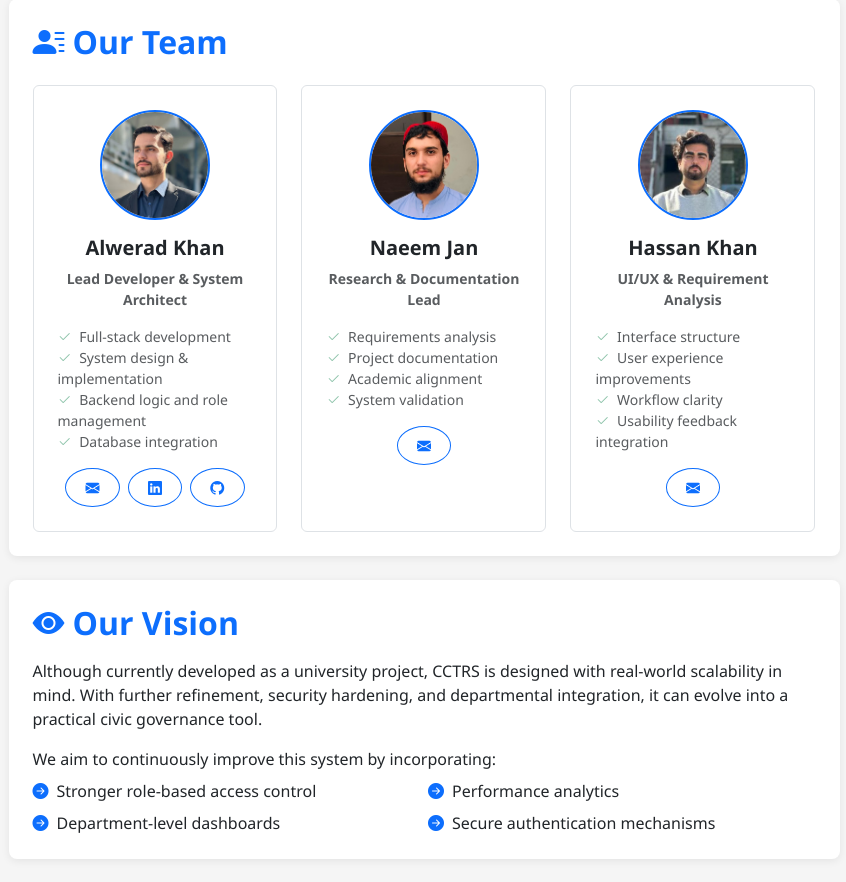
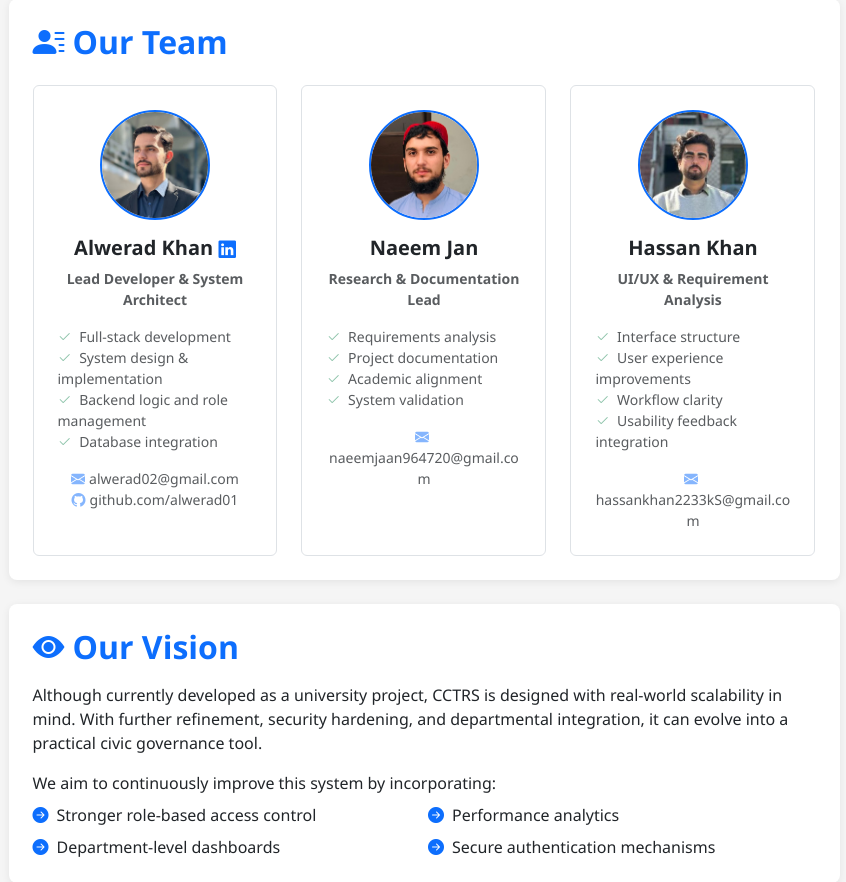
Before and after one commit to alwerad01/CCTRS, a Flask app: page /about in a window 1280 px wide. Shown: the part 1771-2653 px from the top of the page, without its empty margins (216-1062 px from the left). Run offline with Flask 3, Linux system fonts and the light colour scheme.

Commit message:
refactor: replace round social buttons with inline text links on About Us

```diff
--- a/app/templates/about.html
+++ b/app/templates/about.html
@@ -172,7 +172,12 @@
                                 style="width:110px;height:110px;"
                                 onerror="this.style.display='none';this.nextElementSibling.style.display='block'">
                             <i class="bi bi-person-circle display-3 text-primary mb-3" style="display:none"></i>
-                            <h5 class="fw-bold">Alwerad Khan</h5>
+                            <h5 class="fw-bold">
+                                <a href="https://www.linkedin.com/in/alwerad-khan-849707249/" target="_blank"
+                                    class="text-decoration-none text-dark">
+                                    Alwerad Khan <i class="bi bi-linkedin text-primary small"></i>
+                                </a>
+                            </h5>
                             <p class="text-muted small fw-semibold mb-3">Lead Developer &amp; System Architect</p>
                             <ul class="list-unstyled text-muted small text-start">
                                 <li><i class="bi bi-check2 text-success me-1"></i> Full-stack development</li>
@@ -182,18 +187,14 @@
                                 </li>
                                 <li><i class="bi bi-check2 text-success me-1"></i> Database integration</li>
                             </ul>
-                            <div class="mt-3 d-flex justify-content-center gap-2">
-                                <a href="mailto:alwerad02@gmail.com"
-                                    class="btn btn-outline-primary btn-sm rounded-circle" title="Email">
-                                    <i class="bi bi-envelope-fill"></i>
+                            <div class="mt-3 text-center small">
+                                <a href="mailto:alwerad02@gmail.com" class="text-muted text-decoration-none">
+                                    <i class="bi bi-envelope-fill text-primary me-1"></i>alwerad02@gmail.com
                                 </a>
-                                <a href="https://www.linkedin.com/in/alwerad-khan-849707249/" target="_blank"
-                                    class="btn btn-outline-primary btn-sm rounded-circle" title="LinkedIn">
-                                    <i class="bi bi-linkedin"></i>
-                                </a>
+                                <br>
                                 <a href="https://github.com/alwerad01" target="_blank"
-                                    class="btn btn-outline-primary btn-sm rounded-circle" title="GitHub">
-                                    <i class="bi bi-github"></i>
+                                    class="text-muted text-decoration-none">
+                                    <i class="bi bi-github text-primary me-1"></i>github.com/alwerad01
                                 </a>
                             </div>
                         </div>
@@ -214,10 +215,9 @@
                                 <li><i class="bi bi-check2 text-success me-1"></i> Academic alignment</li>
                                 <li><i class="bi bi-check2 text-success me-1"></i> System validation</li>
                             </ul>
-                            <div class="mt-3 d-flex justify-content-center gap-2">
-                                <a href="mailto:naeemjaan964720@gmail.com"
-                                    class="btn btn-outline-primary btn-sm rounded-circle" title="Email">
-                                    <i class="bi bi-envelope-fill"></i>
+                            <div class="mt-3 text-center small">
+                                <a href="mailto:naeemjaan964720@gmail.com" class="text-muted text-decoration-none">
+                                    <i class="bi bi-envelope-fill text-primary me-1"></i>naeemjaan964720@gmail.com
                                 </a>
                             </div>
                         </div>
@@ -238,10 +238,9 @@
                                 <li><i class="bi bi-check2 text-success me-1"></i> Workflow clarity</li>
                                 <li><i class="bi bi-check2 text-success me-1"></i> Usability feedback integration</li>
                             </ul>
-                            <div class="mt-3 d-flex justify-content-center gap-2">
-                                <a href="mailto:hassankhan2233kS@gmail.com"
-                                    class="btn btn-outline-primary btn-sm rounded-circle" title="Email">
-                                    <i class="bi bi-envelope-fill"></i>
+                            <div class="mt-3 text-center small">
+                                <a href="mailto:hassankhan2233kS@gmail.com" class="text-muted text-decoration-none">
+                                    <i class="bi bi-envelope-fill text-primary me-1"></i>hassankhan2233kS@gmail.com
                                 </a>
                             </div>
                         </div>
```
